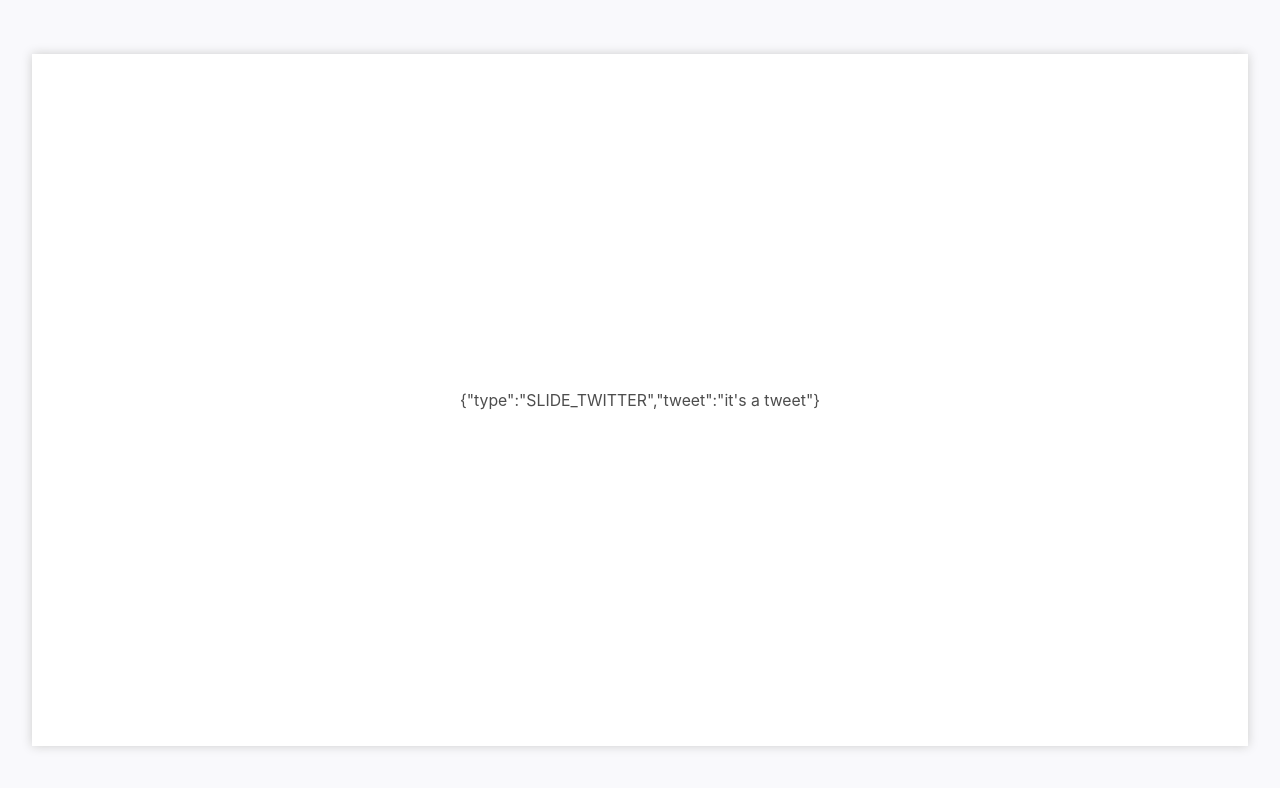
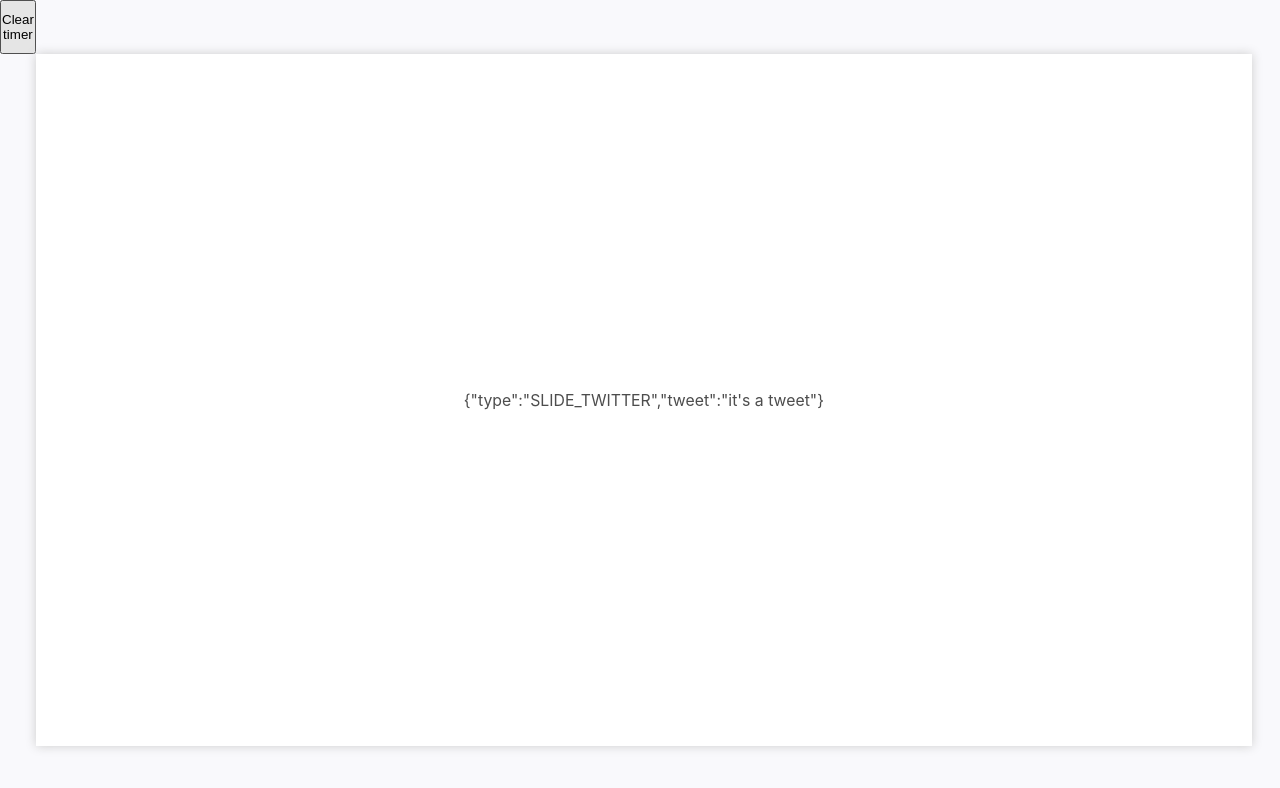
Before and after one commit to danjones1618/dispboard, a React (Create React App) app in the folder frontend/: page / in a window 1280 px wide. Shown: the top 788 px of the page. Built offline with nearby package versions, Linux system fonts and the light colour scheme.

Commit message:
Add ability to stop slide timer

```diff
--- a/frontend/src/App.js
+++ b/frontend/src/App.js
@@ -2,12 +2,13 @@ import React, { useEffect } from 'react';
 import Slide from './Slide';
 import './App.css';
 
-import { useDispatch } from 'react-redux';
-import { addSlide, slideTimer } from './redux/actions.js';
+import { useDispatch, useSelector } from 'react-redux';
+import { addSlide, slideTimer, clearTimer } from './redux/actions.js';
 import {
   SLIDE_CENTER,
   SLIDE_TWITTER,
 } from './Slide/Types.js';
+import { getTimerID } from './redux/selectors.js';
 
 function CenterSlide(props) {
   return (
@@ -26,6 +27,7 @@ function TimeSlide(props){
 
 function App() {
   const dispatch = useDispatch();
+  const timerID = useSelector(getTimerID);
   useEffect(() => {
     dispatch(addSlide({
       type: SLIDE_CENTER,
@@ -43,6 +45,7 @@ function App() {
 
   return (
     <>
+      <button onClick={() => dispatch(clearTimer(timerID))}>Clear timer</button>
       <TimeSlide/>
     </>
   );
--- a/frontend/src/redux/actionTypes.js
+++ b/frontend/src/redux/actionTypes.js
@@ -2,4 +2,4 @@ export const RESET_STORE = "RESET_STORE";
 
 export const SLIDE_ADD = "SLIDE_ADD";
 export const SLIDE_NEXT = "SLIDE_NEXT";
-export const SLIDE_TIMER_CLEAR = "SLIDE_TIMER_CLEAR";
+export const SLIDE_TIMER_ID = "SLIDE_TIMER_ID";
--- a/frontend/src/redux/actions.js
+++ b/frontend/src/redux/actions.js
@@ -2,7 +2,7 @@ import {
   RESET_STORE,
   SLIDE_ADD,
   SLIDE_NEXT,
-  SLIDE_TIMER_CLEAR,
+  SLIDE_TIMER_ID,
 } from './actionTypes.js';
 
 export const resetStore = () => ({
@@ -18,14 +18,19 @@ export const nextSlide = () => ({
   type: SLIDE_NEXT,
 });
 
-export const setSlideTimerClear = (id) => ({
-  type: SLIDE_TIMER_CLEAR,
+export const setSlideTimerID = (id) => ({
+  type: SLIDE_TIMER_ID,
   id,
 });
+
+export const clearTimer = (timerID) => {
+  clearInterval(timerID);
+  return setSlideTimerID(-1);
+};
 
 export const slideTimer = () => (
   (dispatch) => {
     const id = setInterval(() => dispatch(nextSlide()), 5000);
-    dispatch(setSlideTimerClear(id));
+    dispatch(setSlideTimerID(id));
   }
 );
--- a/frontend/src/redux/reducers/slides.js
+++ b/frontend/src/redux/reducers/slides.js
@@ -1,10 +1,11 @@
 import {
   SLIDE_ADD,
   SLIDE_NEXT,
-  SLIDE_TIMER_CLEAR,
+  SLIDE_TIMER_ID,
 } from '../actionTypes.js';
 
 export const slides = (state = {
+  timerID: -1,
   currentSlide: -1,
   slides: [],
 }, action) => {
@@ -25,9 +26,9 @@ export const slides = (state = {
             ? 0
             : state.currentSlide + 1,
       });
-    case SLIDE_TIMER_CLEAR:
+    case SLIDE_TIMER_ID:
       return Object.assign({}, state, {
-        clearTimer: action.id,
+        timerID: action.id,
       });
     default:
       return state;
--- a/frontend/src/redux/selectors.js
+++ b/frontend/src/redux/selectors.js
@@ -1,3 +1,4 @@
 export const getCurrentSlide = ( state, ) => state.slides.currentSlide === -1
   ? undefined
   : state.slides.slides[state.slides.currentSlide];
+export const getTimerID = ( state, ) => state.slides.timerID;
```
